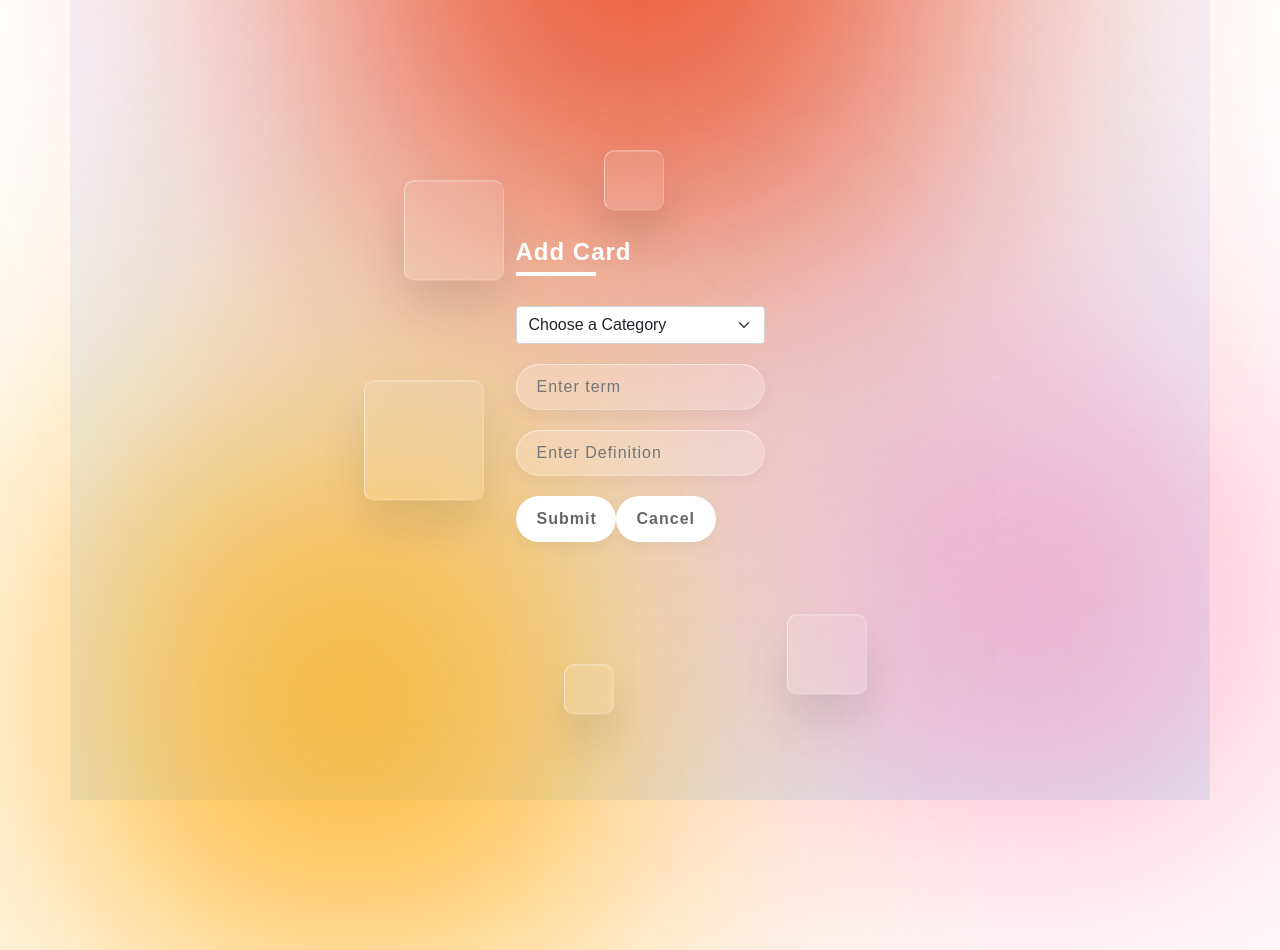
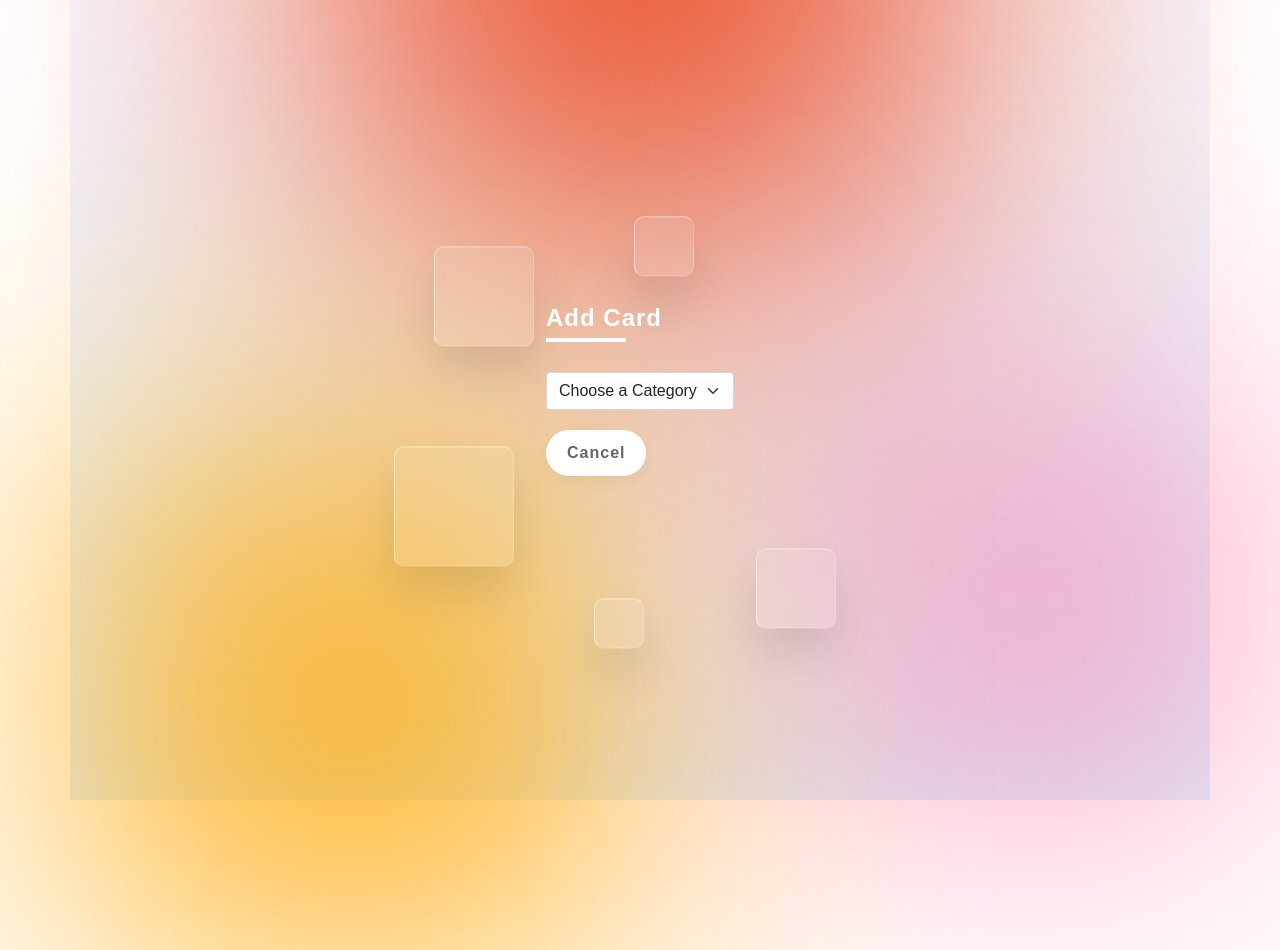
Before and after one commit to CorinHWalls/flashcards, a React (Create React App) app: page /addcard in a window 1280 px wide. Built offline with nearby package versions, Linux system fonts and the light colour scheme.

Commit message:
All pages fully functional

```diff
--- a/src/pages/addCard.js
+++ b/src/pages/addCard.js
@@ -1,7 +1,6 @@
 import React, { useState } from "react";
-import { Container, Row, Col, Form, Button } from "react-bootstrap";
+import { Container, Form, Alert } from "react-bootstrap";
 import { AddFlashCard, getFlashCards } from "../Services/firebase";
-import { Link } from "react-router-dom";
 import { useHistory } from "react-router";
 
 export const AddCard = () => {
@@ -9,6 +8,7 @@ export const AddCard = () => {
   let [Definition, setDefiniton] = useState("");
   let [Term, setTerm] = useState("");
   let history = useHistory();
+  let [error, setError] = useState("");
 
   ///obj being used to pass properties in addFlashCard function
   let card = {
@@ -17,24 +17,44 @@ export const AddCard = () => {
     Term: Term,
   };
 
+  const enableFields = () =>{
+    let inputOne = document.getElementById('inputField1').classList.remove('visuallyhidden');
+    let inputTwo = document.getElementById('inputField2').classList.remove('visuallyhidden');
+    let cardBtns = document.getElementById('addCardBtns').classList.remove('visuallyhidden');
+  }
+
   const handleInputFields = (event) => {
     if (event.target.name === "Term") {
       setTerm(event.target.value);
     } else if (event.target.name === "Definition") {
       setDefiniton(event.target.value);
     }
+
+    if(event.target.value === ""){
+      setError('Enter a term and definition');
+    }
   };
 
   const handleDropdown = (event) => {
+    enableFields();
     if (event.target.value === "Javascript") {
       setCategory(event.target.value);
     } else if (event.target.value === "React") {
       setCategory(event.target.value);
     }
+
   };
 
   const handleSubmit = (event) => {
     event.preventDefault(); //stop page from reloading
+
+    if(Definition === "" && Term === ""  ){
+      setError('Enter a term and definition');
+    }else if(Term === "") {
+      setError('Enter a Term');
+    }else if(Definition === ""){
+      setError('Enter a Definition');
+    } else{
       AddFlashCard(card); //passing obj I created as card
       setTimeout(function () {
         //slowing down getFlashCards
@@ -44,11 +64,13 @@ export const AddCard = () => {
         window.location.reload(true);
 
       }, 2000)
+    }
   };
 
   const handleCancel = () => {
     history.push('/flashCard');
   }
+
 
   return (
     <Container className='section'>
@@ -65,6 +87,7 @@ export const AddCard = () => {
            <div className="container">
                 <div className="form">
                      <h2>Add Card</h2>
+                     {error && <Alert variant="danger">{error}</Alert>}
                      <Form>
             <Form.Select
               onChange={handleDropdown}
@@ -76,14 +99,14 @@ export const AddCard = () => {
             </Form.Select>
           </Form>
                      <form>
-                          <div className="input__box">
-                               <input onChange={handleInputFields} name='Term' type="text" placeholder="Enter term" required/>
+                          <div id='inputField1' className="input__box visuallyhidden">
+                               <input  onChange={handleInputFields} name='Term' type="text" placeholder="Enter term" required/>
                           </div>
-                          <div className="input__box">
+                          <div id='inputField2' className="input__box visuallyhidden">
                                <input onChange={handleInputFields} name='Definition' type="text" placeholder="Enter Definition" required />
                           </div>
-                          <div className="input__box">
-                               <input onClick={handleSubmit} type="submit" value="Submit" />
+                          <div  className="input__box">
+                               <input id='addCardBtns' className="visuallyhidden" onClick={handleSubmit} type="submit" value="Submit" />
 
                                <input onClick={handleCancel} type="submit" value="Cancel" />
                           </div>
--- a/src/pages/flashcard.js
+++ b/src/pages/flashcard.js
@@ -7,28 +7,30 @@ import {
 } from "../Services/firebase";
 import { Form } from "react-bootstrap";
 import { useHistory } from "react-router";
-import { Container, Row, Col, Button, Offcanvas } from "react-bootstrap";
+import { Container, Row, Col, Button, Offcanvas, Nav } from "react-bootstrap";
 
 
 
 export const FlashCard = () => {
   let [flashCards, setFlashCards] = useState(getData());
+  // let randomNum = Math.floor(Math.random() * flashCards.length);
   let [index, setIndex] = useState(0);
   let [isLoaded, setIsLoaded] = useState(false);
   let history = useHistory()
   let [show, setShow] = useState(false);
+  let handleClose = () => setShow(false);  //for the Instruction button
+  let handleShow = () => setShow(true);
+  ///Handling changes / updates to the page
+  useEffect(() => {
 
-  let handleClose = () => setShow(false);
-  let handleShow = () => setShow(true);
-
-  ///Handling changes
-  useEffect(() => {
     setTimeout(function () {
       getFlashCards();
     }, 100);
     setTimeout(function () {
+
       setIsLoaded(true);
     }, 500);
+
   }, [flashCards]);
 
   //Updating states for Next and prev buttons
@@ -37,16 +39,14 @@ export const FlashCard = () => {
 
     if (index === flashCards.length) {
       setIndex(0);
-    } else {
-      console.log("nothing left in array");
     }
   };
 
   const handlePrevBtn = (event) => {
-    if (index === 0) {
-      setIndex(flashCards.length - 1);
-    } else {
-      setIndex(flashCards.length - 1);
+    setIndex(--index);
+    if (index <= 0) {
+      setIndex(flashCards.length -1);
+      console.log('worked');
     }
   };
 
@@ -74,7 +74,7 @@ export const FlashCard = () => {
 
       default:
         data = getData();
-        console.log("All Category");
+
         break;
     }
 
@@ -90,12 +90,17 @@ export const FlashCard = () => {
 
   return (
    <>
-    <Row>
-    <Col className='d-flex justify-content-end'>
-              <Button onClick={handleShow} variant="outline-warning" size="lg">Help</Button>{' '}
-              </Col>
+<Nav className="justify-content-end mt-4 px-5" >
+    <Nav.Item>
+    <Button onClick={handleShow} variant="outline-warning" size="lg">Instructions</Button>{' '}
 
-    </Row>
+    </Nav.Item>
+
+    <Nav.Item>
+    <Button onClick={addCard} variant="outline-warning mx-5" size="lg">Add Card</Button>{' '}
+    </Nav.Item>
+
+  </Nav>
     <Container className="section">
       <div className="colour"></div>
       <div className="colour"></div>
@@ -120,9 +125,9 @@ export const FlashCard = () => {
             </Form>
               </Col>
 
-              <Col>
+              {/* <Col>
               <Button onClick={addCard} variant="outline-warning" size="lg">Add Card</Button>{' '}
-              </Col>
+              </Col> */}
 
             </Row>
           </div>
--- a/src/pages/login.js
+++ b/src/pages/login.js
@@ -29,6 +29,15 @@ const handlePasswordInput = (event) => {
 
 const handleEvent = (event) => {
      event.preventDefault()
+
+     if(email ==="" && password === ""){
+          setError('Please enter email and password')
+     } else if(password === ""){
+          setError('Please enter Password')
+     } else if(email === ""){
+          setError('Please enter your email address')
+     } else{
+
           try{
                setError("")
                 setLoading(true)
@@ -38,6 +47,7 @@ const handleEvent = (event) => {
                setError("Failed to log in")
           }
           setLoading(false)
+     }
   }
 
 
@@ -62,10 +72,10 @@ const handleEvent = (event) => {
                      {error && <Alert variant="danger">{error}</Alert>}
                      <form>
                           <div className="input__box">
-                               <input onChange={handleEmailInput} name='email' type="email" placeholder="Username" />
+                               <input onChange={handleEmailInput} name='email' type="email" placeholder="Email address" required />
                           </div>
                           <div className="input__box">
-                               <input onChange={handlePasswordInput} name='password' type="password" placeholder="Password" />
+                               <input onChange={handlePasswordInput} name='password' type="password" placeholder="Password" required/>
                           </div>
                           <div className="input__box">
                                <input disabled={loading} onClick={handleEvent} type="submit" value="Login" />
--- a/src/pages/signup.js
+++ b/src/pages/signup.js
@@ -1,4 +1,4 @@
-import React, { useState, useRef } from "react";
+import React, { useState} from "react";
 import { Alert, Container } from "react-bootstrap"
 import { Link, useHistory } from "react-router-dom"
 import {signUp} from '../Services/firebase'
@@ -12,7 +12,8 @@ export const SignupScreen = () => {
     let [email, setEmail] = useState('');
     let [password, setPassword] = useState('');
     let [passwordConfirm, setPasswordConfirm] = useState('');
-    const [error, setError] = useState("");
+    let [error, setError] = useState("");
+    let history = useHistory()
     // const [loading, setLoading] = useState(false)
 
   const handleInputFields = (event) => {
@@ -27,6 +28,7 @@ export const SignupScreen = () => {
               break;
           case 'passwordConfirmation':
               setPasswordConfirm(event.target.value);
+              console.log(passwordConfirm);
               break;
 
           default:
@@ -34,26 +36,31 @@ export const SignupScreen = () => {
       }
   }
 
-  let history = useHistory()
 
    async function handleSubmit (event) {
+     event.preventDefault(); //stop page from reloading
 
      //if password does not equal passwordConfirm setError()
      if (password !== passwordConfirm) {
-       return setError("Passwords do not match")
-      }
-      // event.preventDefault(); //stop page from reloading
+       setError("Passwords do not match")
+        console.log(password);
+        console.log(passwordConfirm);
+      } else{
 
         try {
           setError("")
           // setLoading(true)
           await signUp(email, password)
-          // history.push("/")
+
+          //setTimeout here and display signup complete message
+          history.push("/")
 
         } catch {
           //if above does not work, setError()
           setError("Failed to create an account")
         }
+      }
+
     // setLoading(false)
 
     }
@@ -86,7 +93,7 @@ export const SignupScreen = () => {
                        <input onChange={handleInputFields} name='password' type="password" placeholder="Password" required />
                   </div>
                   <div className="input__box">
-                       <input onChange={handleInputFields} name='PasswordConfirmation' type="password" placeholder="Password Confirmation" required />
+                       <input onChange={handleInputFields} name='passwordConfirmation' type="password" placeholder="Password Confirmation" required />
                   </div>
                   <div className="input__box">
                        <input  onClick={handleSubmit} type="submit" value="Signup" />
--- a/src/styles/layout.css
+++ b/src/styles/layout.css
@@ -179,3 +179,19 @@ body {
     font-weight: 600;
     text-decoration: none;
 }
+
+.visuallyhidden:not(:focus):not(:active) {
+    position: absolute;
+
+    width: 1px;
+    height: 1px;
+    margin: -1px;
+    border: 0;
+    padding: 0;
+
+    white-space: nowrap;
+
+    clip-path: inset(100%);
+    clip: rect(0 0 0 0);
+    overflow: hidden;
+  }
```
Also changed, not shown: src/App.js (+7 -0 lines), src/Services/firebase.js (+11 -1 lines). Lines whose indentation alone changed are shown as unchanged.
